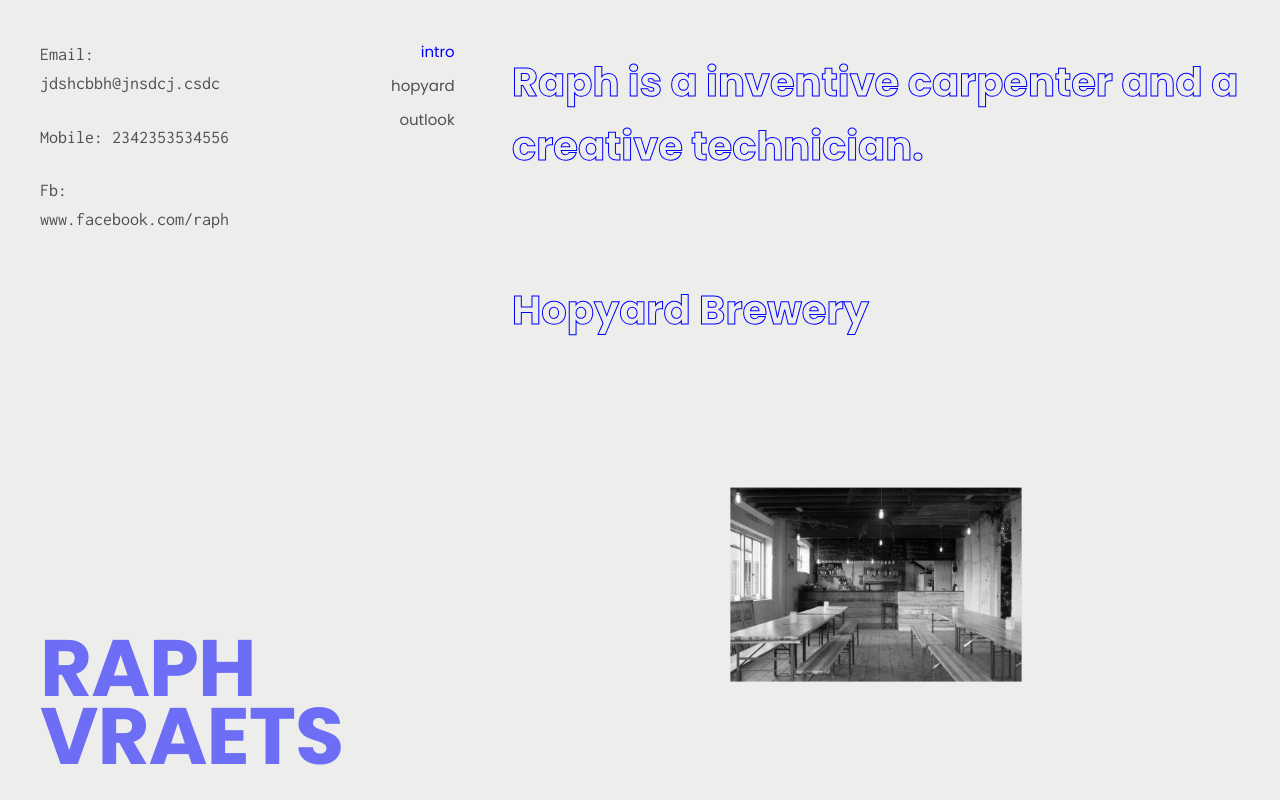
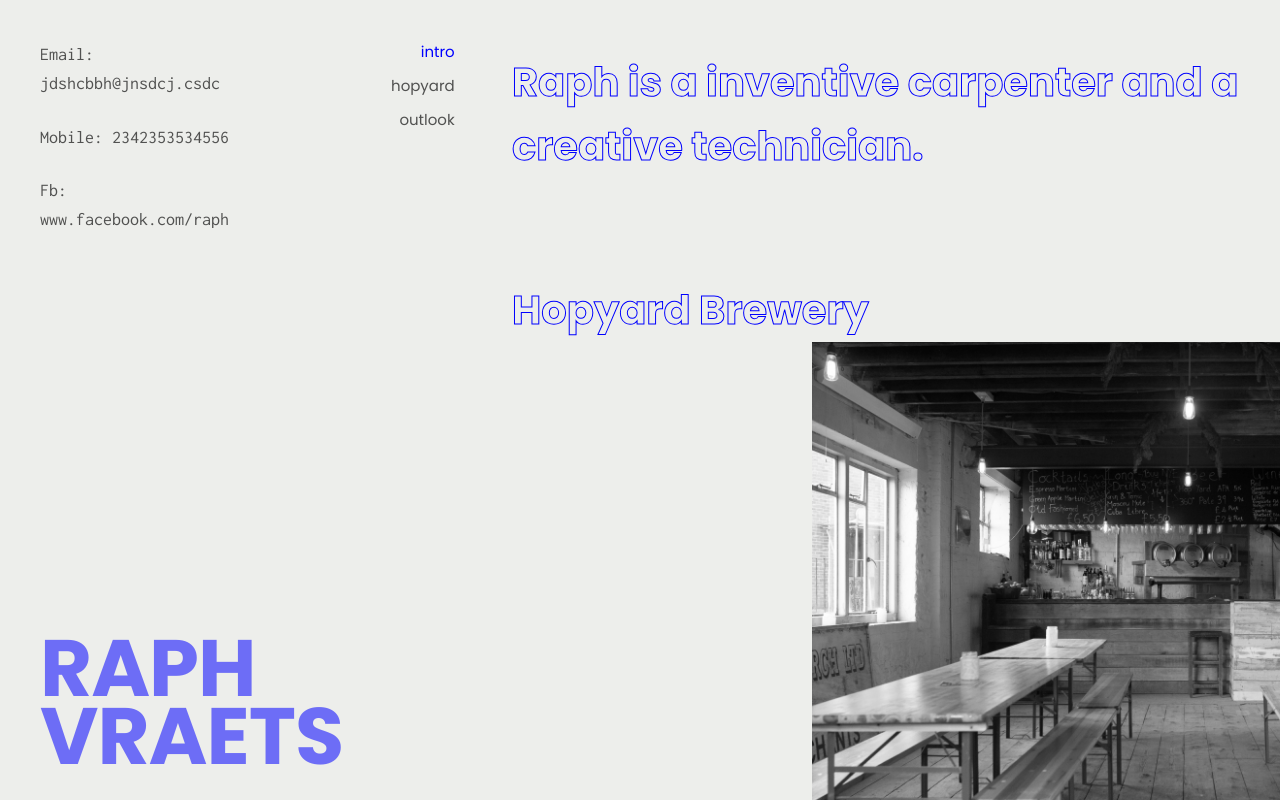
Before and after one commit to Pingid/raph-portfolio, a website: page index.html in a window 1280 px wide. In both pictures the pointer is over the picture 876 px from the left and 584 px from the top of the page. Drawn offline with Linux system fonts and the light colour scheme.

Commit message:
make sure its working anf its all added

```diff
--- a/css/style.css
+++ b/css/style.css
@@ -94,7 +94,11 @@ section .imagewrap img {
 }
 
 section .imagewrap:hover img {
-  transform: scale(0.4);
+  transform: scale(0.6);
+  -ms-transform: translate(300px,0px); /* IE 9 */
+ 	-webkit-transform: translate(300px,0px); /* Safari */
+  transform: translate(300px,0px);
+
   -webkit-filter: grayscale(100%);
   filter: grayscale(100%);}
 
```
